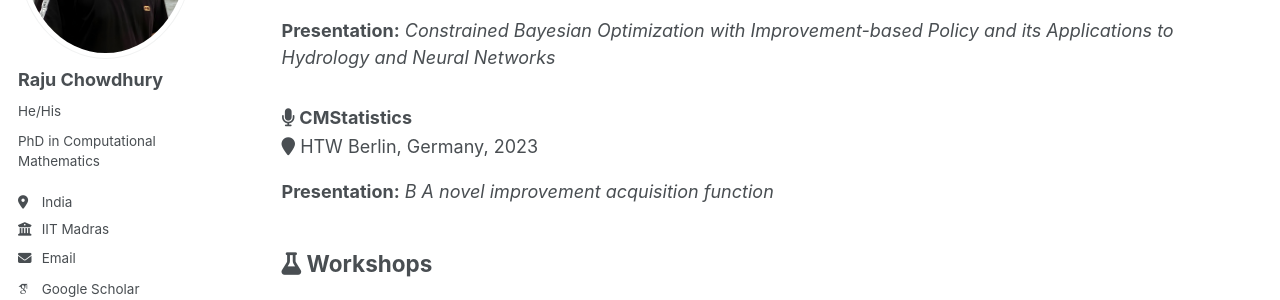
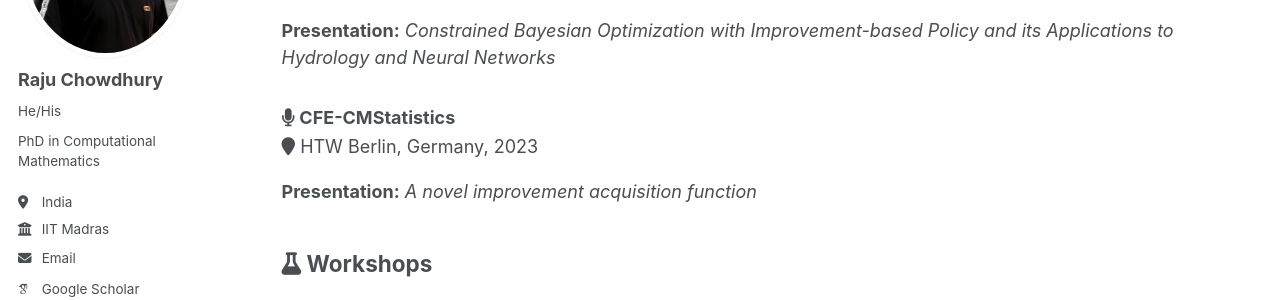
Before and after one commit to craju06/craju06.github.io, a Jekyll site: the page built from _pages/conferences.md, in a window 1280 px wide and 1380 px high. Shown: the part 261-561 px from the top of the window. Built offline with Jekyll 4.4.1, drawn with Linux system fonts in a browser that asks for light colours; some web fonts are replaced.

Commit message:
Rename conference from CMStatistics to CFE-CMStatistics

```diff
--- a/_pages/conferences.md
+++ b/_pages/conferences.md
@@ -25,10 +25,10 @@ and its Applications to Hydrology and Neural Networks</i></p>
   <!-- 2. Conference Entry -->
   <article class="archive__item conference-card">
     <div class="conference__item-header">
-      <h3 class="archive__item-title"><i class="fa fa-microphone"></i> CMStatistics</h3>
+      <h3 class="archive__item-title"><i class="fa fa-microphone"></i> CFE-CMStatistics</h3>
       <span class="conference__institution"><i class="fa fa-map-marker"></i> HTW Berlin, Germany, 2023</span>
     </div>
-    <p><strong>Presentation:</strong> <i>B A novel improvement acquisition function</i></p>
+    <p><strong>Presentation:</strong> <i> A novel improvement acquisition function</i></p>
   </article>
 
   <!-- 3. Conference Entry
```
